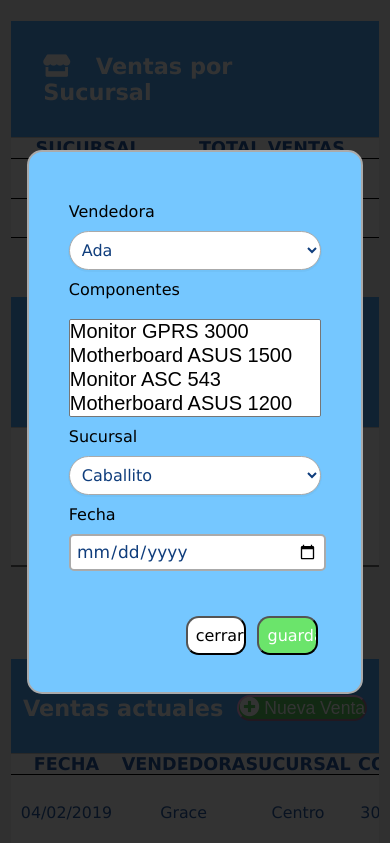
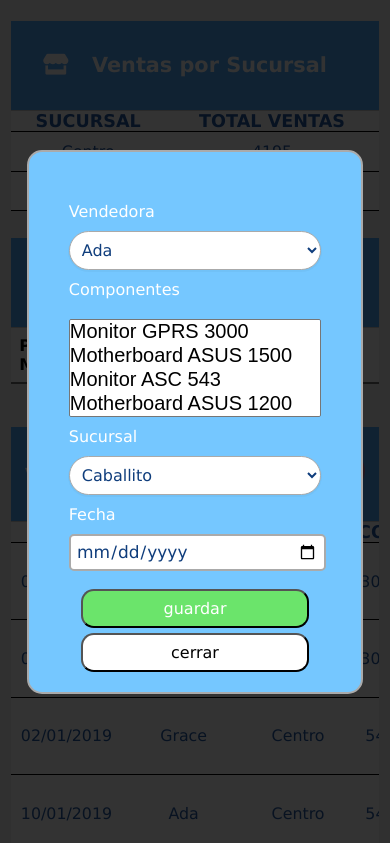
Before and after one commit to ashleyzam/Administrador-de-ventas-JavaScript, a plain HTML site: page index.html in a window 390 px wide. Both pictures are taken after a click on the button "Nueva Venta". Shown: the top 843 px of the page. Drawn offline with Linux system fonts and the light colour scheme.

Commit message:
changed styles

```diff
--- a/style.css
+++ b/style.css
@@ -193,6 +193,9 @@
     font-size: 1em;
     font-family: 'Verdana', sans-serif;
     margin-top: 10px;
+    color: white;
+    font-size: 1em;
+    font-weight: bolder0;
   }
   .select-componentes{
    width: 100%;
@@ -465,6 +468,27 @@
     th{
       padding: 0;
     }
+    .buttons-flex{
+     margin-top: 1;
+    justify-content: center;
+    align-items: center;
+    flex-direction: column-reverse;
+    margin-top: 5px;
+    }
+    .btnopen{
+      /*padding: 10px;*/
+      width: 90%;
+
+    }
+    .btnopen1{
+      width: 90%;
+    }
+    .close{
+      width: 90%;
+      margin-left: 0;
+      margin-right: 0;
+      margin-top: 2px;
+    }
     .grid{
       width: 100%;
       padding: 0em;
@@ -481,13 +505,14 @@
       font-size: 1.1em;
     }
     h2{
-      font-size: 1.4em;
+      font-size: 1.5em;
     }
     .d-f{
       align-items: center;
       align-content: center;
       flex-direction: column-reverse;
       flex-wrap: wrap;
+      padding: 2em;
     }
     .modal{
       width: 75%;
@@ -495,12 +520,15 @@
     .select-componentes{
       width: 100%;
     }
+    .btn{
+      padding: 5px;
+    }
     /* header{
       padding: 0;
     } */
 
   }
-  @media screen and (max-width: 300px){
+  @media screen and (max-width: 421px){
     .report-container{
       width: 80%;
       border-bottom: none;
@@ -511,9 +539,20 @@
     .spliter{
       padding: 0.5em;
     }
+
+    .btn{
+      /* font-size: 1em; */
+      margin-top: 20px;
+      padding: 5px;
+    }
+    h2{
+      font-size: 1.3em;
+      margin-bottom: 1px;
+    }
+
     .fa-chart-line{
-      font-size: 0.98em;
-      margin: 1em;
+      font-size: 0.9em;
+      margin: 0;
       padding: 0;
     }
     th{
```
